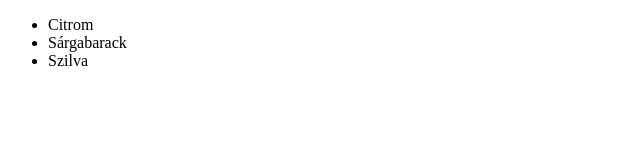
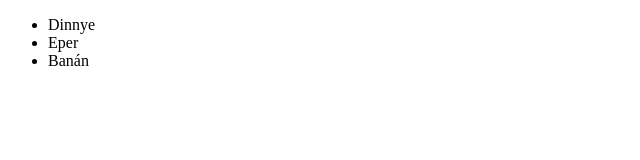
Before and after one commit to BalintGaborCkik/szorgalmi2, a plain HTML site: page index.html in a window 1280 px wide. Shown: the full height of the page, 0-640 px from the left. Drawn offline with Linux system fonts and the light colour scheme.

Commit message:
Második commit

```diff
--- a/index.html
+++ b/index.html
@@ -7,9 +7,9 @@
 </head>
 <body>
     <ul>
-        <li>Citrom</li>
-        <li>Sárgabarack</li>
-        <li>Szilva</li>
+        <li>Dinnye</li>
+        <li>Eper</li>
+        <li>Banán</li>
     </ul>
 </body>
 </html>
```
